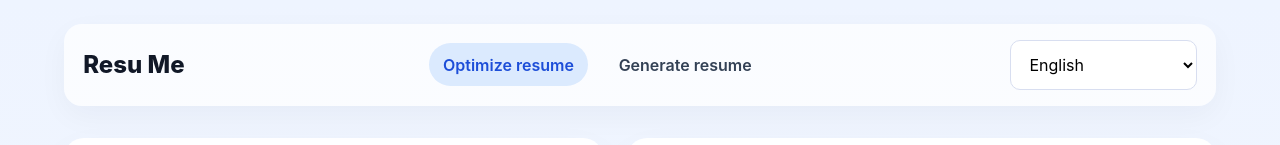
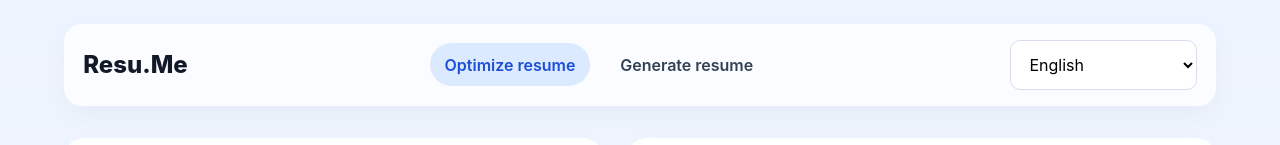
Before and after one commit to FcoRipJr/resu-me, a React (Vite) app: page /optimize in a window 1280 px wide. Shown: the top 145 px of the page. Built offline with nearby package versions, Linux system fonts and the light colour scheme.

Commit message:
style: change title from `Resu Me` to `Resu.Me`

```diff
--- a/index.html
+++ b/index.html
@@ -8,7 +8,7 @@
       content="Gerador e otimizador de currículos em React"
     />
     <link rel="icon" type="image/svg+xml" href="/favicon.svg" />
-    <title>Resu Me</title>
+    <title>Resu.Me</title>
   </head>
   <body>
     <div id="root"></div>
--- a/src/App.jsx
+++ b/src/App.jsx
@@ -23,7 +23,7 @@ function App() {
       <header className="topbar">
         <div className="brand-wrap">
           <NavLink to="/" className="brand">
-            Resu Me
+            Resu.Me
           </NavLink>
         </div>
 
--- a/src/i18n/translations.js
+++ b/src/i18n/translations.js
@@ -11,7 +11,7 @@ export const translations = {
       generate: "Gerar currículo",
     },
     home: {
-      eyebrow: "Resu Me",
+      eyebrow: "Resu.Me",
       title: "Crie currículos otimizados para vagas reais.",
       lead: "Esta ferramenta ajuda a transformar seu JSON de candidato em um prompt estruturado para IA e, depois, renderizar um currículo pronto para impressão em formato A4.",
       optimize: "Otimizar currículo",
@@ -95,7 +95,7 @@ export const translations = {
       generate: "Generate resume",
     },
     home: {
-      eyebrow: "Resu Me",
+      eyebrow: "Resu.Me",
       title: "Create resumes optimized for real job openings.",
       lead: "This tool helps turn your candidate JSON into a structured prompt for AI and then render a resume ready for A4 printing.",
       optimize: "Optimize resume",
@@ -178,7 +178,7 @@ export const translations = {
       generate: "Generar currículum",
     },
     home: {
-      eyebrow: "Resu Me",
+      eyebrow: "Resu.Me",
       title: "Crea currículums optimizados para vacantes reales.",
       lead: "Esta herramienta ayuda a convertir tu JSON de candidato en un prompt estructurado para IA y luego renderizar un currículum listo para impresión A4.",
       optimize: "Optimizar currículum",
```
